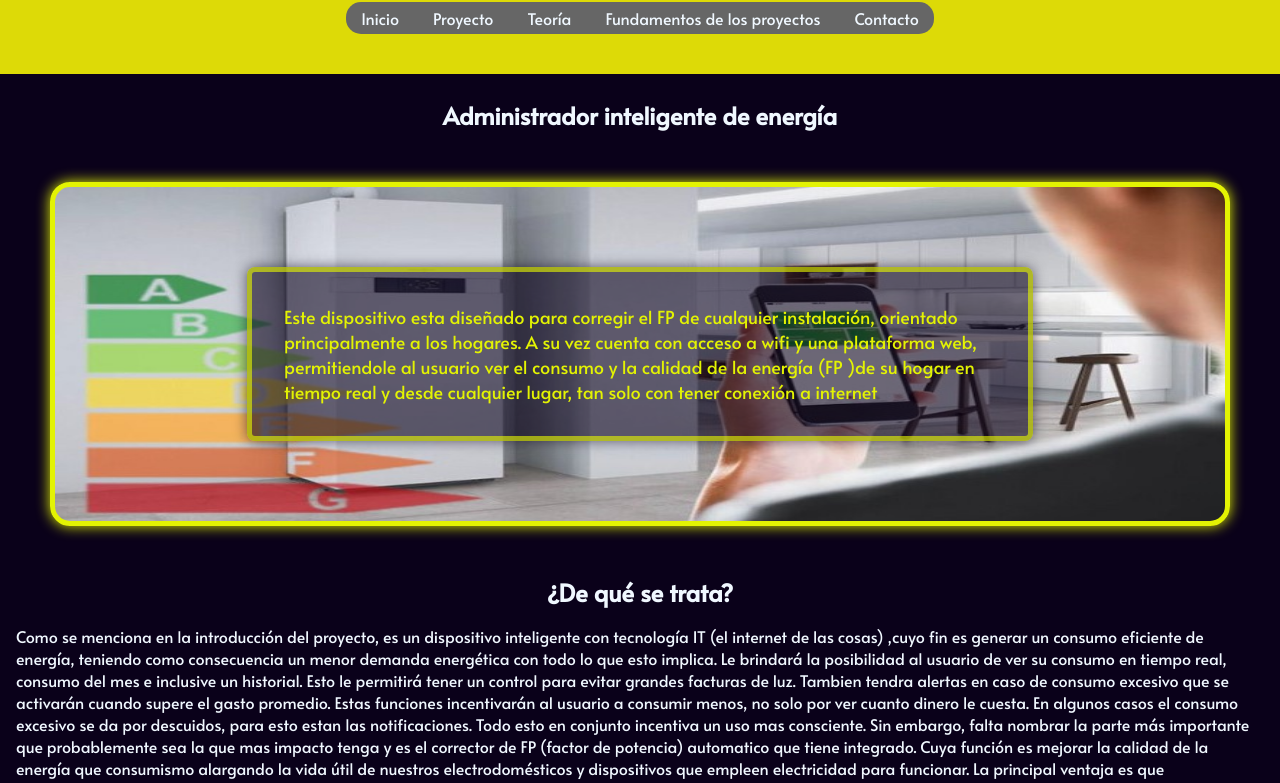
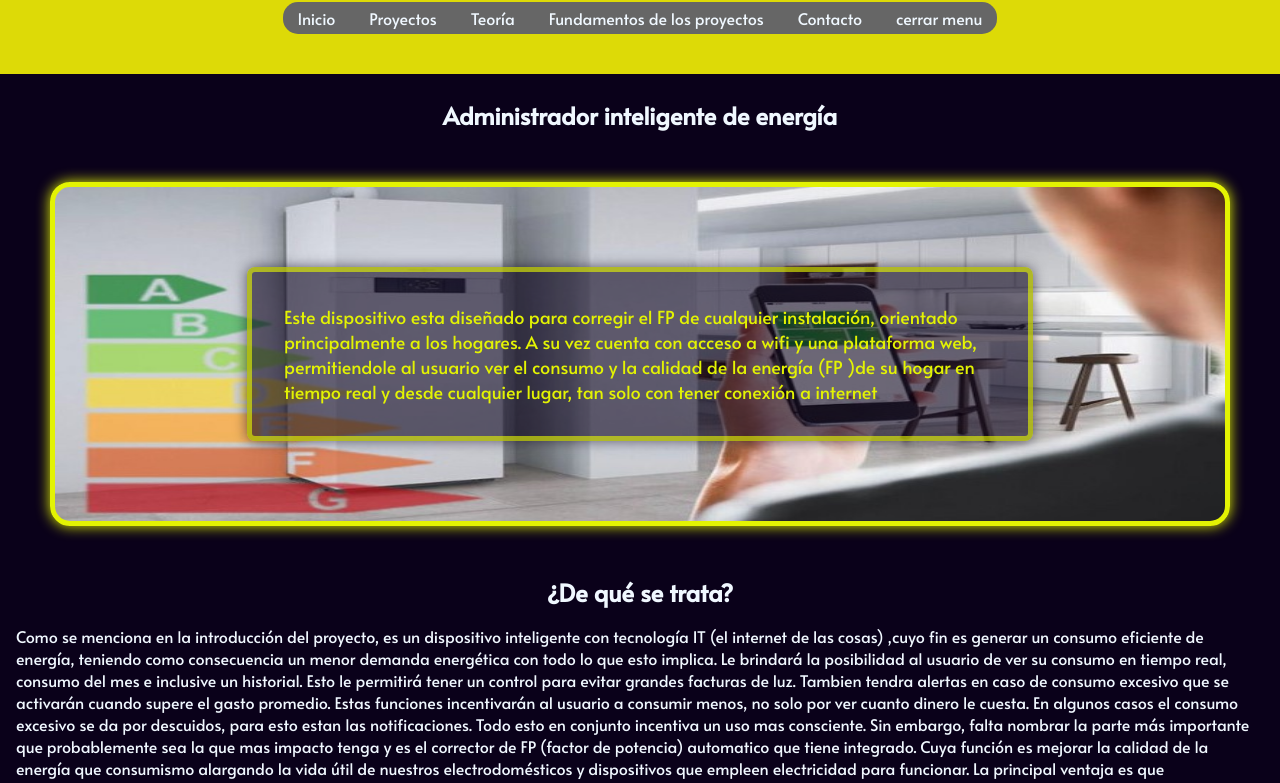
Before and after one commit to JuanLazzarino/SitioWeb-CFP, a plain HTML site: page Proyecto.html in a window 1280 px wide. Shown: the part 82-865 px from the top of the page. Drawn offline with Linux system fonts and the light colour scheme.

Commit message:
Add files via upload

```diff
--- a/Proyecto.html
+++ b/Proyecto.html
@@ -20,13 +20,19 @@
     <!--- Creamos el encabezado junto con la barra de navegacion-->
     <header>
         <h1>Todo sobre la corrección del factor de Potencia </h1>
-        <nav>
-            <ul>
+        <nav id="navegacion">
+            <div class="contenedor-icono-menu">
+                <a href="#navegacion"><img src="imagenes/menu (1).png" alt="icono del menu principal"></a>
+
+            </div>
+
+            <ul class="menu-desplegable">
                 <li><a href="index.html">Inicio</a></li>
-                <li><a href="Proyecto.html">Proyecto</a></li>
+                <li><a href="Proyecto.html">Proyectos</a></li>
                 <li><a href="Teoria.html">Teoría</a></li>
                 <li> <a href="Fundamentos.html">Fundamentos de los proyectos </a></li>
                 <li><a href="contacto.html">Contacto</a></li>
+                <li><a href="#" >cerrar menu</a></li>
             </ul>
         </nav>
     </header>
```
